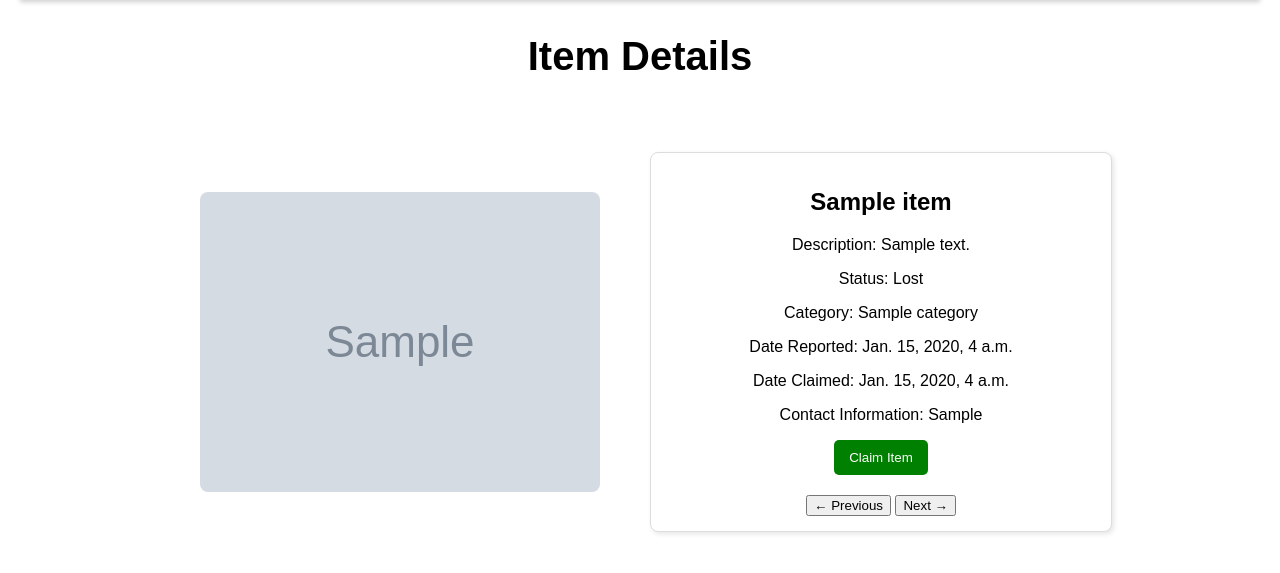
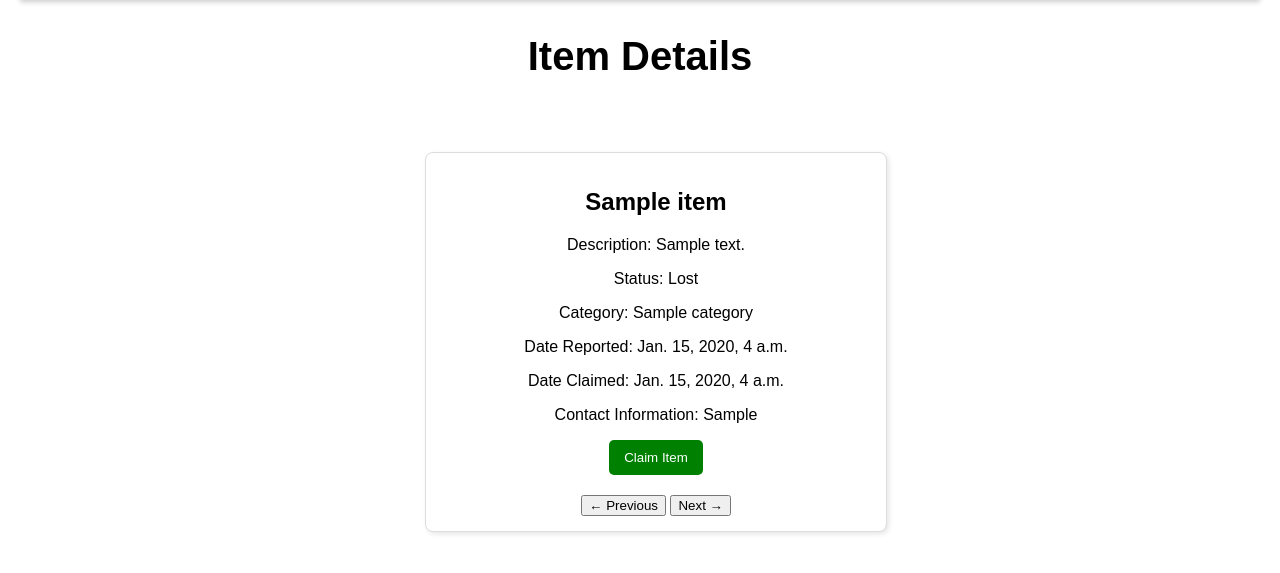
Before and after one commit to coresynapses/lost-and-found-web, a Django app: page /item-list/1/ in a window 1280 px wide. Shown: the part 138-711 px from the top of the page. Run offline with Django 5.2, Linux system fonts and the light colour scheme; a user stored in the database is signed in; tables that the repository leaves empty hold one stand-in row (values such as "Sample post"); grey boxes marked "Sample" are stand-in pictures.

Commit message:
fixed item detail anonymous

```diff
--- a/TamiuLostAndFound/templates/item_detail.html
+++ b/TamiuLostAndFound/templates/item_detail.html
@@ -100,7 +100,7 @@
 <h2 style="text-align: center; font-size: 40px;">Item Details</h2>
 
 <main class="item-detail-container">
-  <img src="{{ item.photo.url }}" alt="{{ item.itemName }}" class="item-image">
+  {% if item.expired %}<img src="{{ item.photo.url }}" alt="{{ item.itemName }}" class="item-image">{% endif %}
   <div class="content">
     <div class="card">
       <h2>{{ item.itemName }}</h2>
```
Also changed, not shown: media/item_photos/wallet_AW8SnYI.jpg (added).
